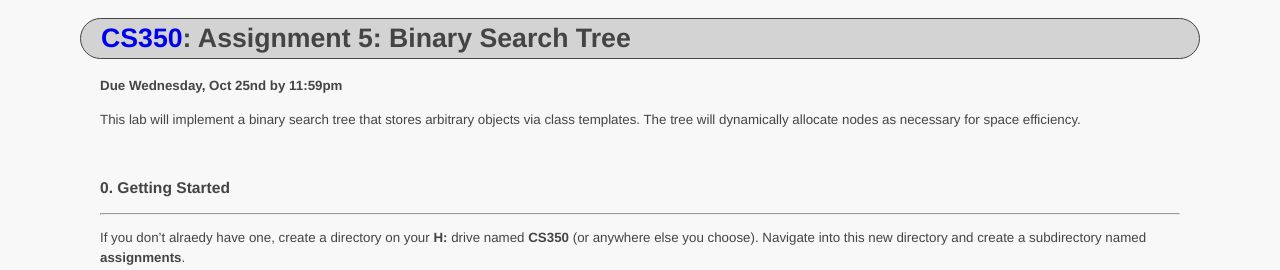
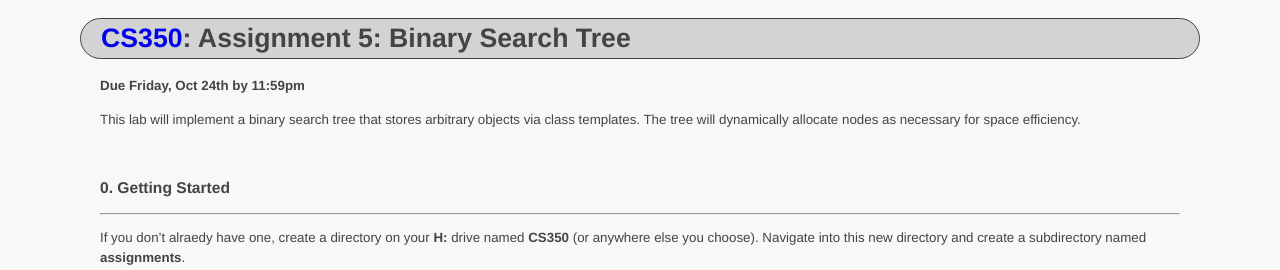
Before and after one commit to ycpcs/cs350-fall2014, a Jekyll site: the page built from assign/assign05.md, in a window 1280 px wide and 900 px high. Shown: the top 270 px of the window. Built offline with Jekyll 4.4.1, drawn with Linux system fonts in a browser that asks for light colours; Markdown is read by kramdown in place of the engine named in the settings.

Commit message:
updated due date for assign 05

```diff
--- a/assign/assign05.md
+++ b/assign/assign05.md
@@ -4,7 +4,7 @@ course_number: CS350
 title: "Assignment 5: Binary Search Tree"
 ---
 
-**Due Wednesday, Oct 25nd by 11:59pm**
+**Due Friday, Oct 24th by 11:59pm**
 
 This lab will implement a binary search tree that stores arbitrary objects via class templates. The tree will dynamically allocate nodes as necessary for space efficiency.
 
```
Also changed, not shown: schedule.md (+1 -1 lines).
